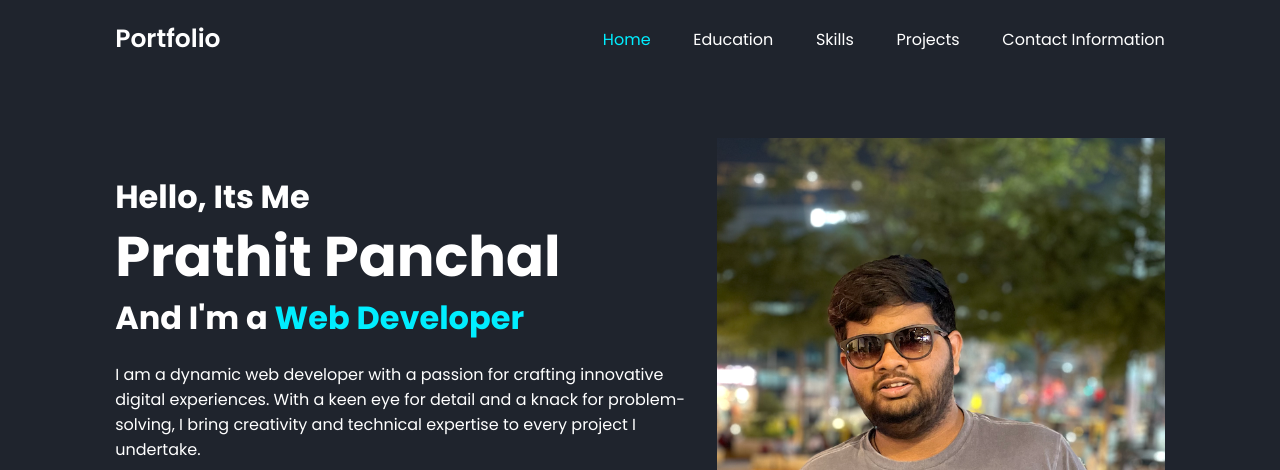
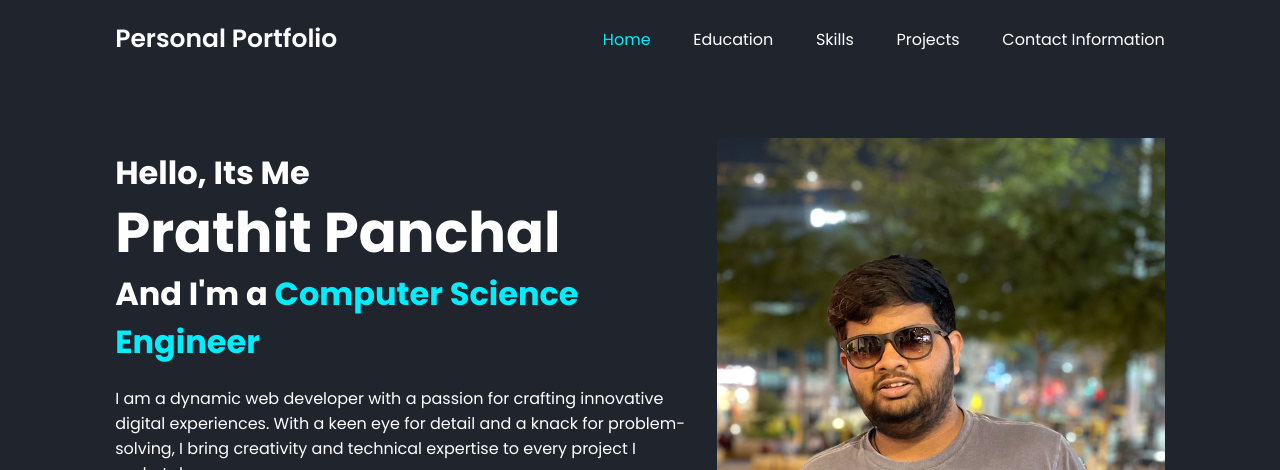
Before and after one commit to PRATHIT22BCE0538/personal-portfolio-, a plain HTML site: page index.html in a window 1280 px wide. Shown: the top 470 px of the page. Drawn offline with nearby package versions, Linux system fonts and the light colour scheme.

Commit message:
Update index.html

```diff
--- a/index.html
+++ b/index.html
@@ -12,7 +12,7 @@
     </head>
     <body>
         <header class="header">
-            <a href="#" class="logo">Portfolio</a>
+            <a href="#" class="logo">Personal Portfolio</a>
             <!-- <i  class='bx bx-menu-alt-left' id="menu-icon"></i> -->
             <div id="toggle">
               <div class="one"></div>
@@ -31,7 +31,7 @@
             <div class="home-content">
                 <h3>Hello, Its Me</h3>
                 <h1>Prathit Panchal</h1>
-                <h3>And I'm a <span>Web Developer</span></h3>
+                <h3>And I'm a <span>Computer Science Engineer</span></h3>
                 <p> I am a dynamic web developer with a passion for crafting innovative digital experiences. With a keen eye for detail and a knack for problem-solving, I bring creativity and technical expertise to every project I undertake.  </p>
                 <div  class="social-media">
                     <a href="https://www.facebook.com/prathit.panchal.3" target="_blank"><i class='bx bxl-facebook' ></i></a>
```
